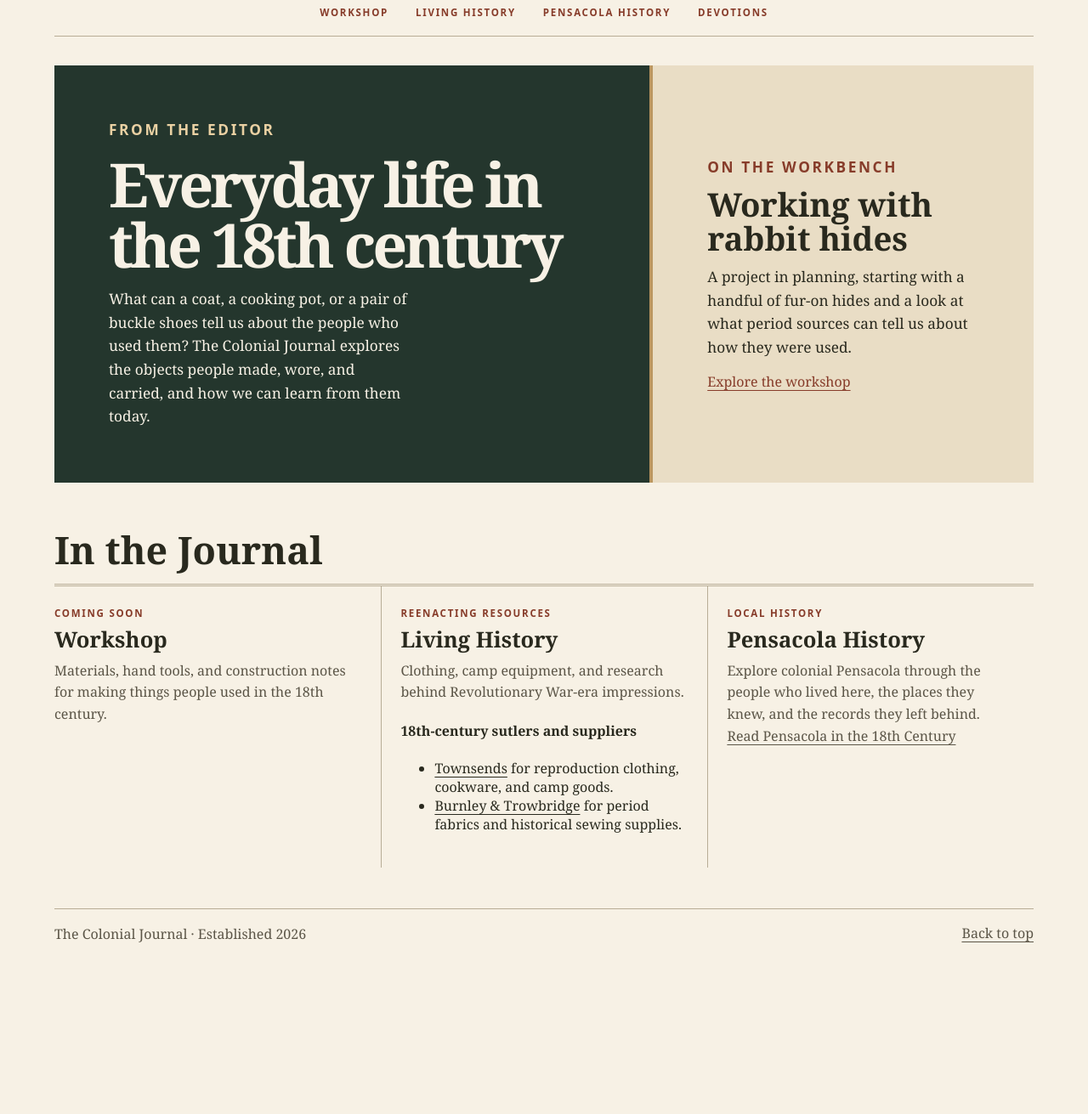
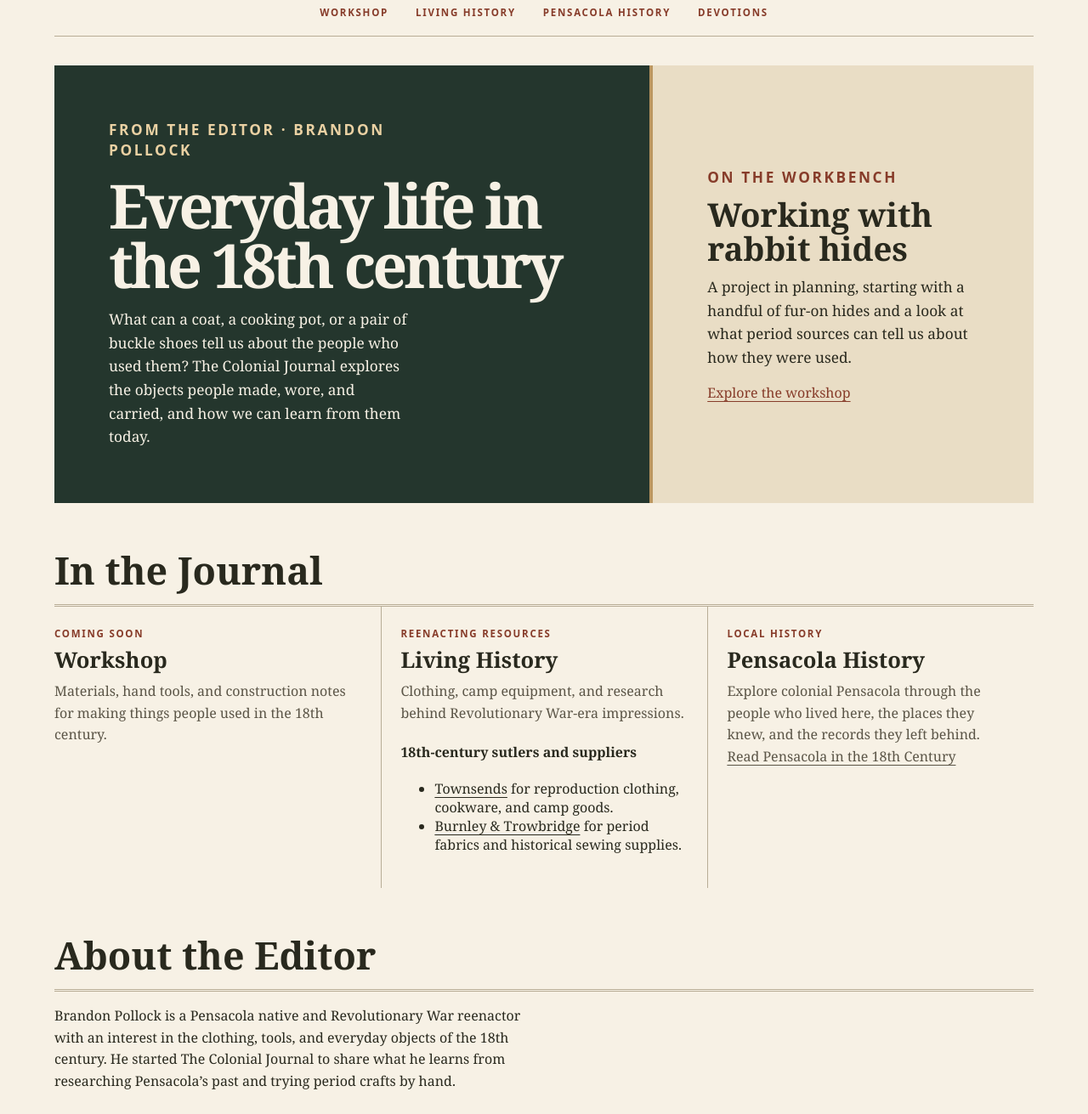
Before and after one commit to pollock2052/pollock2052.github.io, a plain HTML site: page index.html in a window 1280 px wide. Shown: the part 289-1600 px from the top of the page at 85% size. Before the commit the page ends 1434 px from the top, so only its background shows below. Drawn offline with Linux system fonts and the light colour scheme.

Commit message:
Add editor byline and short biography

```diff
--- a/index.html
+++ b/index.html
@@ -99,7 +99,7 @@
   <main class="wrap" id="main">
     <section class="feature" aria-labelledby="welcome-title">
       <div>
-        <p class="label">From the editor</p>
+        <p class="label">From the editor · Brandon Pollock</p>
         <h2 id="welcome-title">Everyday life in the 18th century</h2>
         <p>What can a coat, a cooking pot, or a pair of buckle shoes tell us about the people who used them? The Colonial Journal explores the objects people made, wore, and carried, and how we can learn from them today.</p>
       </div>
@@ -136,6 +136,10 @@
         </section>
       </div>
     </section>
+    <section class="topics" aria-labelledby="editor-title">
+      <h2 id="editor-title">About the Editor</h2>
+      <p style="margin-top: 1rem; max-width: 65ch;">Brandon Pollock is a Pensacola native and Revolutionary War reenactor with an interest in the clothing, tools, and everyday objects of the 18th century. He started The Colonial Journal to share what he learns from researching Pensacola’s past and trying period crafts by hand.</p>
+    </section>
   </main>
   <footer class="wrap">
     <p>The Colonial Journal · Established 2026</p>
```
